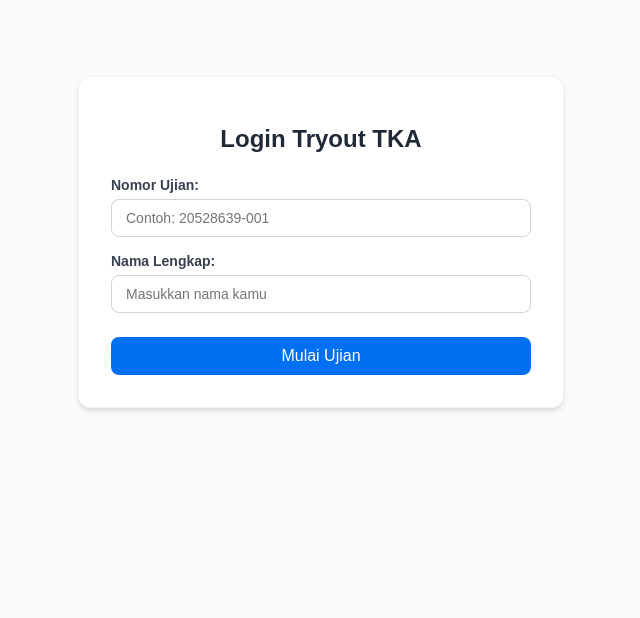
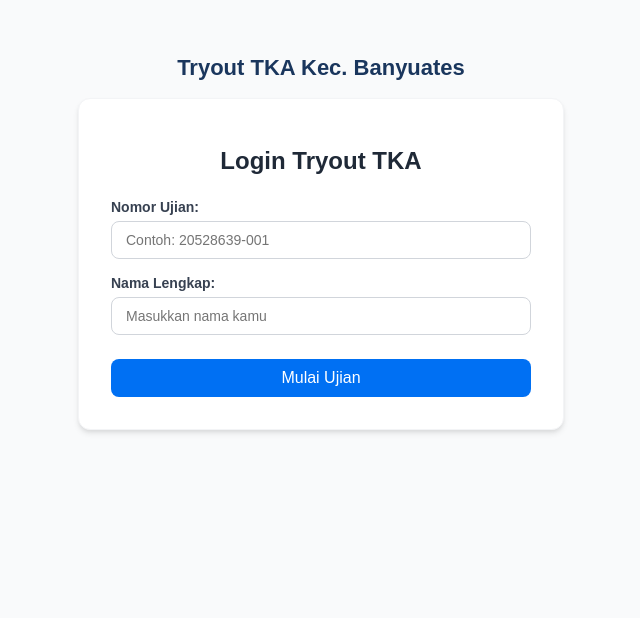
Before and after one commit to radensegorofkkg/tka-tryout-baru, a Next.js app: page / in a window 1280 px wide. Shown: the part 182-800 px from the top of the page, without its empty margins (319-959 px from the left). Built offline with nearby package versions, Linux system fonts and the light colour scheme.

Commit message:
Update page.js

```diff
--- a/app/page.js
+++ b/app/page.js
@@ -43,12 +43,23 @@ export default function LoginPage() {
     <div style={{
       display: 'flex',
       minHeight: '100vh',
+      flexDirection: 'column',
       alignItems: 'center',
       justifyContent: 'center',
       backgroundColor: '#f9fafb',
       fontFamily: 'sans-serif',
       padding: '16px'
     }}>
+      <div style={{
+        fontSize: '22px',
+        fontWeight: 'bold',
+        textAlign: 'center',
+        color: '#1a365d',
+        marginBottom: '16px',
+        lineHeight: 1.3
+      }}>
+        Tryout TKA Kec. Banyuates
+      </div>
       <div style={{
         width: '100%',
         maxWidth: '420px',
```
